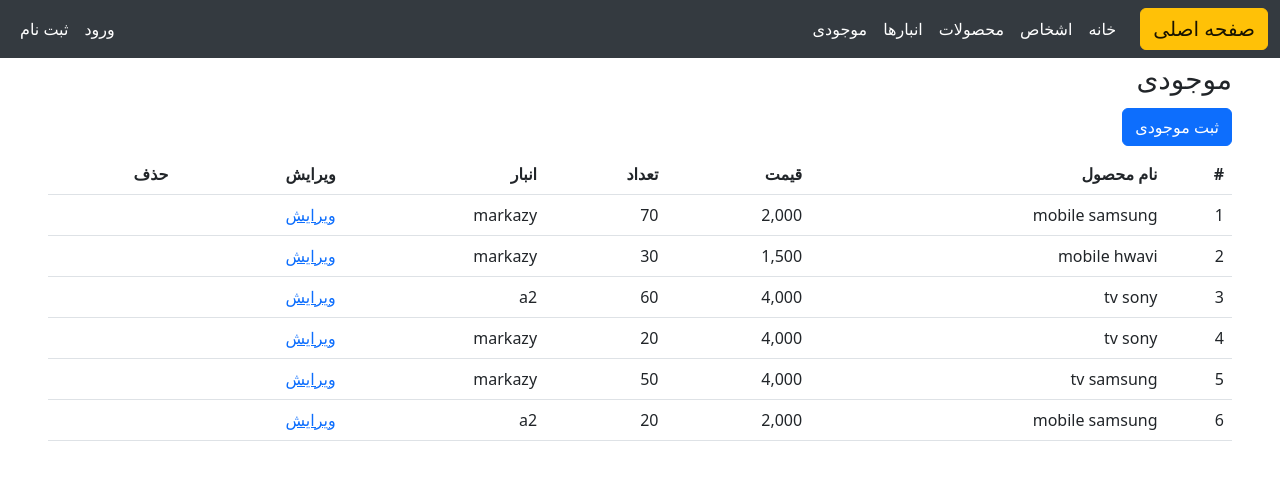
After one commit to shahramsss/accounting, a Django app: page /stocks/ in a window 1280 px wide. The commit adds this page. Shown: the top 480 px of the page. Run offline with Django 5.2, Linux system fonts and the light colour scheme; data comes from the database, SQL or seed files in the repository; both versions use the stored data as it was after the commit.

Commit message:
add stock read register update

```diff
--- a/accounting/home/models.py
+++ b/accounting/home/models.py
@@ -63,7 +63,7 @@ class Stock(models.Model):
         unique_together = ('product', 'warehouse')  # هر محصول در هر انبار تنها یک بار ظاهر می‌شود
 
     def __str__(self):
-        return f"{self.product.name} - {self.warehouse.name}: {self.quantity} units"
+        return f"{self.product.name} - {self.warehouse.name}: {self.quantity}"
 
 
 # مدل فاکتور (هم خرید و هم فروش)
--- /dev/null
+++ b/accounting/home/templates/home/stocks.html
@@ -0,0 +1,40 @@
+{% extends 'base.html' %}
+{% load humanize %}
+
+{% block content %}
+  <h3 class="my-1">موجودی</h3>
+
+  <a class="btn btn-primary my-2" href="{% url 'home:stock_register' %}">ثبت موجودی</a>
+  {% if stocks %}
+    <table class="table">
+      <thead>
+        <tr>
+          <th scope="row">#</th>
+          <th scope="col">نام محصول</th>
+          <th scope="col">قیمت</th>
+          <th scope="col">تعداد</th>
+          <th scope="col">انبار</th>
+          <th scope="col">ویرایش</th>
+          <th scope="col">حذف</th>
+        </tr>
+      </thead>
+      <tbody>
+        {% for stock in stocks %}
+          <tr>
+            <td>{{ stock.id }}</td>
+            <td>{{ stock.product.name }}</td>
+            <td>{{ stock.product.price|intcomma }}</td>
+            <td>{{ stock.quantity }}</td>
+            <td>{{ stock.warehouse.name }}</td>
+            <td>
+              <a href="{% url 'home:stock_update' stock.id %}">ویرایش</a>
+            </td>
+            <td>
+              {% comment %} <a class="text-danger" href="{% url 'home:product_delete' product.id %}">حذف</a> {% endcomment %}
+            </td>
+          </tr>
+        {% endfor %}
+      </tbody>
+    </table>
+  {% endif %}
+{% endblock %}
--- a/accounting/home/templates/home/warehouses.html
+++ b/accounting/home/templates/home/warehouses.html
@@ -11,7 +11,6 @@
           <th scope="row">#</th>
           <th scope="col">نام</th>
           <th scope="col">آدرس</th>
-          <th scope="col">محصولات</th>
           <th scope="col">ویرایش</th>
           <th scope="col">حذف</th>
         </tr>
@@ -22,7 +21,6 @@
             <td>{{ warehouse.id }}</td>
             <td>{{ warehouse.name }}</td>
             <td>{{ warehouse.location }}</td>
-            <td>محصولات</td>
 
             <td>
               <a href="{% url 'home:warehouse_update' warehouse.id %}">ویرایش</a>
--- a/accounting/home/urls.py
+++ b/accounting/home/urls.py
@@ -32,5 +32,9 @@ urlpatterns = [
     path("warehouseupdate/<int:pk>/" , views.WarehouseUpdateView.as_view() , name='warehouse_update'),
     path("warehousedelete/<int:pk>/" , views.WarehouseDeleteView.as_view() , name='warehouse_delete'),
     path("warehousedeleteconfirm/<int:pk>/" , views.WarehouseDeleteView.as_view() , name='warehouse_delete_confirm'),
+    # stocks urls
+    path("stocks/" , views.StoksView.as_view() , name='stocks'),
+    path("stockregister/" , views.StockRegisterView.as_view() , name='stock_register'),
+    path("stockupdate/<int:pk>/" , views.StockUpdateView.as_view() , name='stock_update'),
 
 ]
--- a/accounting/home/views.py
+++ b/accounting/home/views.py
@@ -1,6 +1,6 @@
 from django.shortcuts import render, redirect, get_object_or_404
 from django.views import View
-from .models import Product, Warehouse
+from .models import Product, Warehouse, Stock
 from .forms import *
 from django.contrib import messages
 from django.db.models import ProtectedError
@@ -94,8 +94,8 @@ class WarehouseRegisterView(View):
             messages.success(request, "انبار با موفقیت ثبت شد.", "success")
             return redirect("home:warehouses")
         else:
-            messages.success(request, "انبار ثبت نشد!.", "warning")
-            return redirect("home:warehouseregister")
+            messages.success(request, "انبار ثبت نشد!", "warning")
+            return redirect("home:warehouse_register")
 
 
 class WarehouseUpdateView(View):
@@ -121,7 +121,7 @@ class WarehouseUpdateView(View):
 class WarehouseDeleteView(View):
     def get(self, request, pk):
         warehouse = get_object_or_404(Warehouse, pk=pk)
-        return render(request , 'home/warehouse_delete.html', {'warehouse':warehouse})
+        return render(request, "home/warehouse_delete.html", {"warehouse": warehouse})
 
     def post(self, request, pk):
         warehouse = get_object_or_404(Warehouse, pk=pk)
@@ -132,8 +132,62 @@ class WarehouseDeleteView(View):
                 return redirect("home:warehouses")
             except ProtectedError as e:
                 # در صورتی که کلیدهای خارجی محافظت‌شده وجود داشته باشد
-                messages.error(request, 'این انبار دارای محصول می باشد و قابل حذف نیست!', 'warning')
+                messages.error(
+                    request, "این انبار دارای محصول می باشد و قابل حذف نیست!", "warning"
+                )
                 return redirect("home:warehouses")
         else:
             messages.warning(request, "انبار حذف نشد!.", "warning")
             return redirect("home:warehouses")
+
+
+# Stock View
+class StoksView(View):
+    def get(self, request):
+        stocks = Stock.objects.all()
+        return render(request, "home/stocks.html", {"stocks": stocks})
+
+
+class StockRegisterView(View):
+    form_class = StockeRegisterForm
+
+    def get(self, request):
+        return render(request, "home/stock_register.html", {"form": self.form_class})
+
+    def post(self, request):
+        form = self.form_class(request.POST)
+        if form.is_valid():
+            form.save()
+            messages.success(request, "موجودی با موفقیت ثبت شد.", "success")
+            return redirect("home:stocks")
+        else:
+            messages.success(
+                request,
+                "موجودی ثبت نشد! این محصول در این انبار قبلا ثبت شده است!",
+                "warning",
+            )
+            return redirect("home:stock_register")
+
+
+class StockUpdateView(View):
+    form_class = StockeRegisterForm
+
+    def get(self, request, pk):
+        stock = get_object_or_404(Stock, pk=pk)
+        form = self.form_class(instance=stock)
+        return render(request, "home/stock_update.html", {"form": form})
+
+    def post(self, request, pk):
+        stock = get_object_or_404(Stock, pk=pk)
+        form = self.form_class(request.POST, instance=stock)
+        if form.is_valid():
+            form.save()
+            messages.success(request, "موجودی با ویرایش ثبت شد.", "success")
+            return redirect("home:stocks")
+        else:
+            messages.success(
+                request,
+                "موجودی ویرایش نشد!",
+                "warning",
+            )
+            return redirect("home:stock_update")
--- a/accounting/templates/inc/navbar.html
+++ b/accounting/templates/inc/navbar.html
@@ -1,27 +1,32 @@
-<nav class="navbar navbar-expand-lg" style="background-color: #BDBDBD;">
+<nav class="navbar navbar-expand-lg" style="background-color: #343a40;">
   <div class="container-fluid">
-    <a class="navbar-brand btn btn-light" href="#">صفحه اصلی</a>
-    <button class="navbar-toggler" type="button" data-bs-toggle="collapse" data-bs-target="#navbarSupportedContent" aria-controls="navbarSupportedContent" aria-expanded="false" aria-label="Toggle navigation"><span class="navbar-toggler-icon"></span></button>
+    <a class="navbar-brand btn btn-warning" href="{% url 'home:home' %}">صفحه اصلی</a>
+    <button class="navbar-toggler" type="button" data-bs-toggle="collapse" data-bs-target="#navbarSupportedContent" aria-controls="navbarSupportedContent" aria-expanded="false" aria-label="Toggle navigation">
+      <span class="navbar-toggler-icon"></span>
+    </button>
     <div class="collapse navbar-collapse" id="navbarSupportedContent">
       <ul class="navbar-nav me-auto mb-2 mb-lg-0">
         <li class="nav-item">
-          <a class="nav-link active" aria-current="page" href="{% url 'home:home' %}">خانه</a>
+          <a class="nav-link text-white" aria-current="page" href="{% url 'home:home' %}">خانه</a>
         </li>
         <li class="nav-item">
-          <a class="nav-link active" aria-current="page" href="{% url 'account:persons' %}">اشخاص</a>
+          <a class="nav-link text-white" aria-current="page" href="{% url 'account:persons' %}">اشخاص</a>
         </li>
         <li class="nav-item">
-          <a class="nav-link active" aria-current="page" href="{% url 'home:products' %}">محصولات</a>
+          <a class="nav-link text-white" aria-current="page" href="{% url 'home:products' %}">محصولات</a>
         </li>
         <li class="nav-item">
-          <a class="nav-link active" aria-current="page" href="{% url 'home:warehouses' %}">انبارها</a>
+          <a class="nav-link text-white" aria-current="page" href="{% url 'home:warehouses' %}">انبارها</a>
+        </li>
+        <li class="nav-item">
+          <a class="nav-link text-white" aria-current="page" href="{% url 'home:stocks' %}">موجودی</a>
         </li>
       </ul>
       <div class="d-flex">
         {% if request.user.is_authenticated %}
           <ul class="navbar-nav me-auto mb-2 mb-lg-0">
             <li class="nav-item dropdown">
-              <a class="nav-link dropdown-toggle" href="#" role="button" data-bs-toggle="dropdown" aria-expanded="false">{{ request.user.username }}</a>
+              <a class="nav-link dropdown-toggle text-white" href="#" role="button" data-bs-toggle="dropdown" aria-expanded="false">{{ request.user.username }}</a>
               <ul class="dropdown-menu dropdown-menu-end">
                 <li>
                   <a class="dropdown-item" href="#">اطلاعات کاربر</a>
@@ -38,10 +43,10 @@
         {% else %}
           <ul class="navbar-nav me-auto mb-2 mb-lg-0">
             <li class="nav-item">
-              <a class="nav-link active" aria-current="page" href="#">ورود</a>
+              <a class="nav-link text-white" aria-current="page" href="#">ورود</a>
             </li>
             <li class="nav-item">
-              <a class="nav-link active" aria-current="page" href="#">ثبت نام</a>
+              <a class="nav-link text-white" aria-current="page" href="#">ثبت نام</a>
             </li>
           </ul>
         {% endif %}
```
Also changed, not shown: accounting/home/forms.py (+21 -1 lines), accounting/home/templates/home/stock_register.html (added, +13 -0 lines), accounting/home/templates/home/stock_update.html (added, +15 -0 lines), accounting/db.sqlite3.
